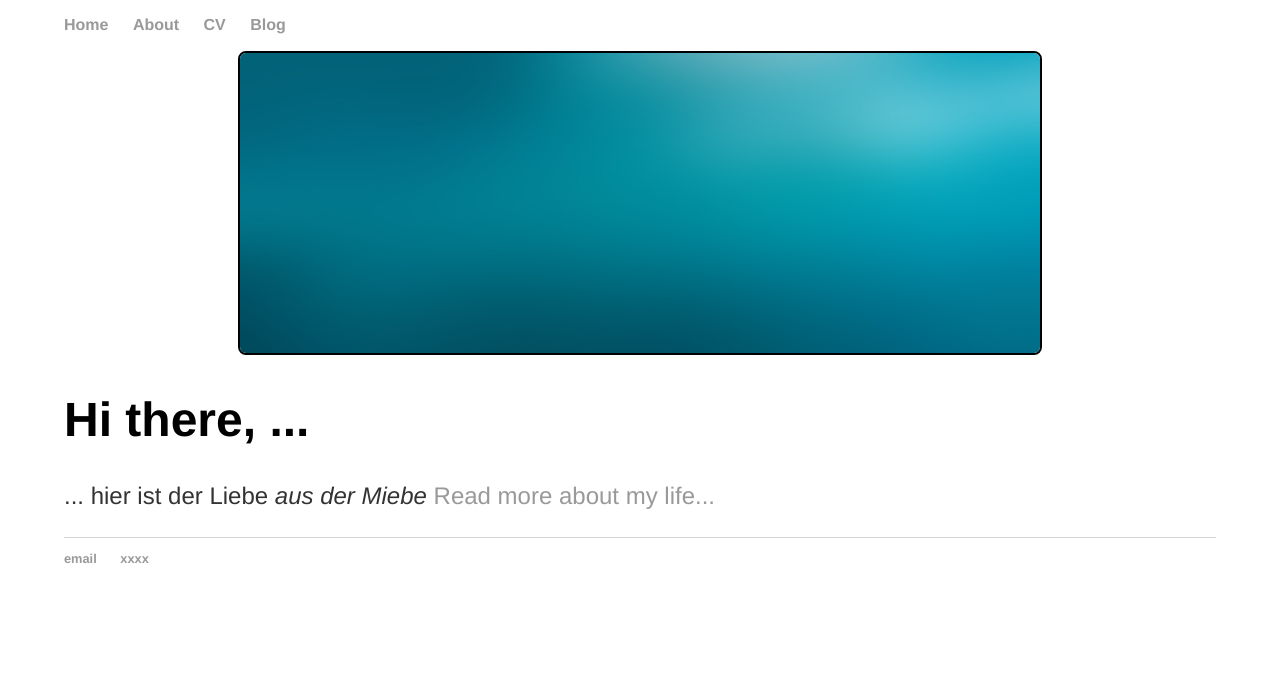
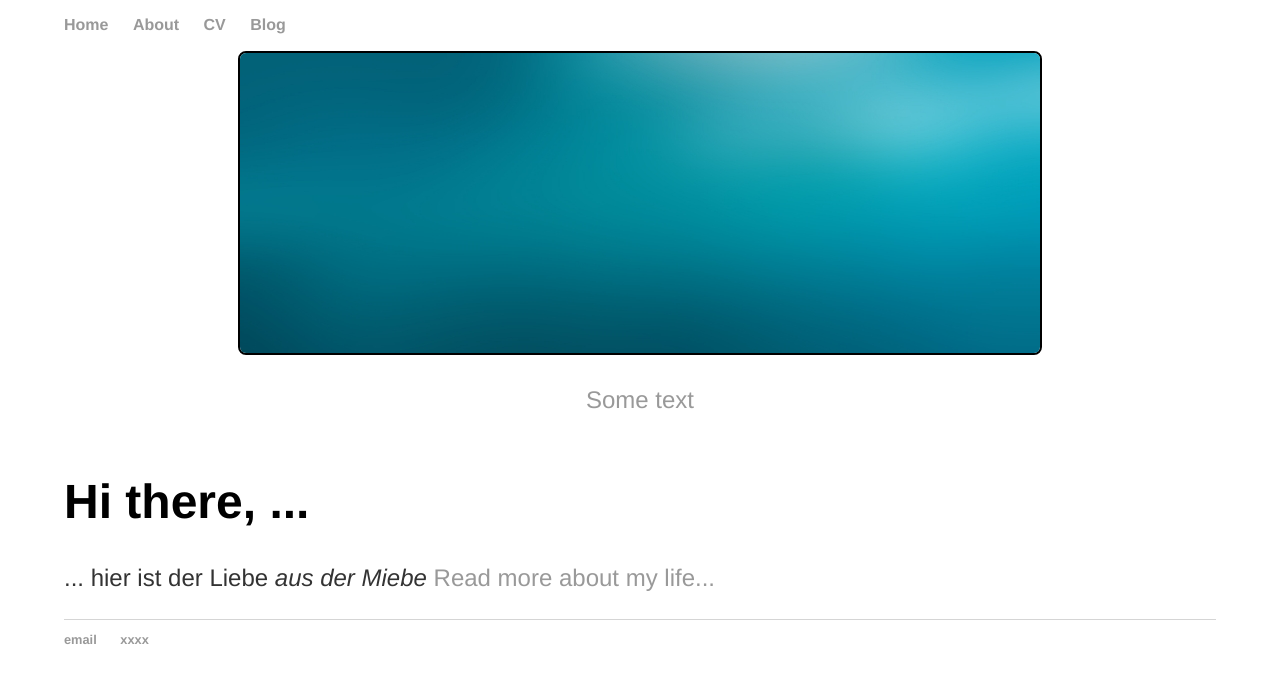
Before and after one commit to gebirgsbernd/gebirgsbernd.github.io, a Jekyll site: the page built from index.html, in a window 1280 px wide. Shown: the top 683 px of the page. Built offline with Jekyll 4.4.1, drawn with Linux system fonts in a browser that asks for light colours.

Commit message:
Update index.html

```diff
--- a/index.html
+++ b/index.html
@@ -16,9 +16,12 @@
 	}
 </style>
 
-<div class = "gfg">
-<img src="{{ site.url }}{{ site.baseurl }}/assets/bg1.jpg" />
-</div>
+<a href="/about">
+	<div class = "gfg">
+	<img src="{{ site.url }}{{ site.baseurl }}/assets/bg1.jpg" />
+	<p>Some text</a>
+	</div>
+</a></p>
 
 <div class="blurb">
 	<h1>Hi there, ...</h1>
```
